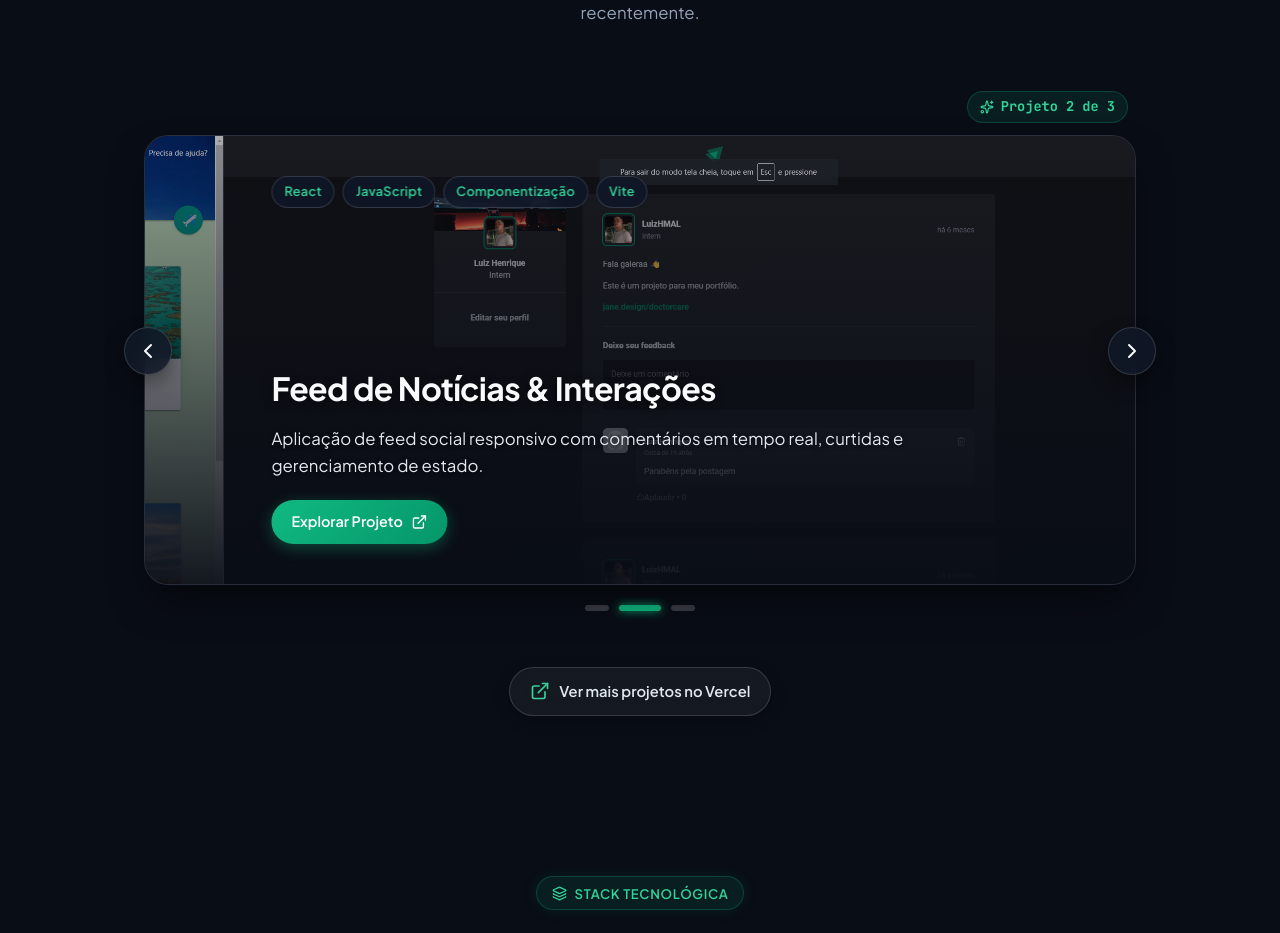
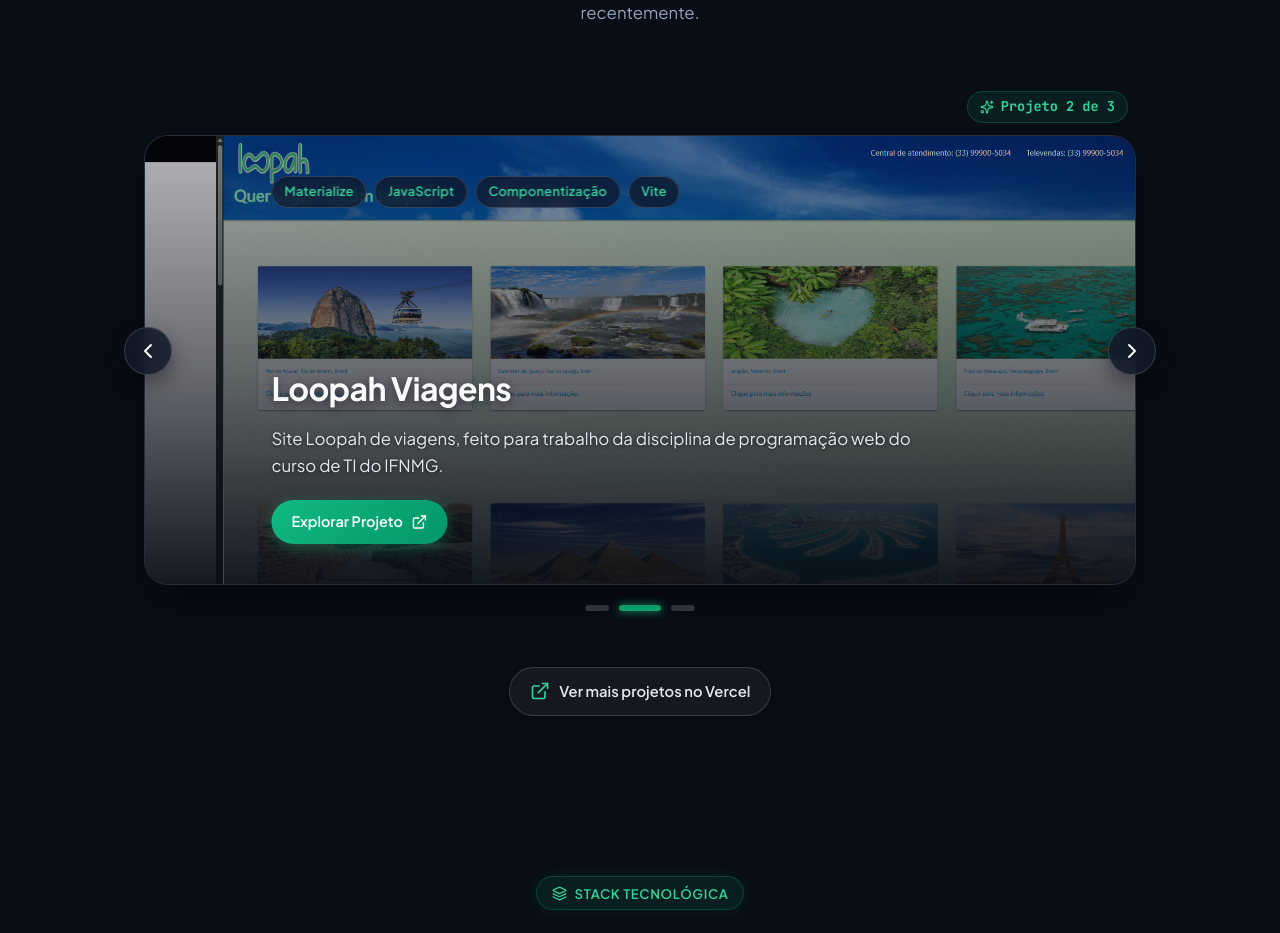
Before and after one commit to LuizHMAL/mypage, a React (Vite) app: page / in a window 1280 px wide. Shown: the part 1040-1973 px from the top of the page. Built offline with nearby package versions, Linux system fonts and the light colour scheme.

Commit message:
Hotffix direto na main dos links que deram problema - solucionado

```diff
--- a/src/App.jsx
+++ b/src/App.jsx
@@ -59,25 +59,25 @@ export function App() {
 
   const projectsData = [
     {
-      imagem: "/assets/loopah.png",
+      imagem: "/assets/DECSI.png",
       titulo: "Companhia Loopah",
-      descricao: "Plataforma de turismo e reservas de viagens com navegação dinâmica e design intuitivo.",
-      tags: ["React", "CSS Modules", "Vite", "UX/UI"],
-      link: "https://vercel.com/luiz-henriques-projects-953f8b78"
+      descricao: "Plataforma institucional do DECSI de cursos superiores de TI do campus ICEA - UFOP.",
+      tags: ["Manutenção, Institucional"],
+      link: "https://decsi.ufop.br/"
     },
     {
-      imagem: "/assets/ifimg.png",
-      titulo: "Feed de Notícias & Interações",
-      descricao: "Aplicação de feed social responsivo com comentários em tempo real, curtidas e gerenciamento de estado.",
-      tags: ["React", "JavaScript", "Componentização", "Vite"],
-      link: "https://vercel.com/luiz-henriques-projects-953f8b78"
+      imagem: "/assets/loopah.png",
+      titulo: "Loopah Viagens",
+      descricao: "Site Loopah de viagens, feito para trabalho da disciplina de programação web do curso de TI do IFNMG.",
+      tags: ["Materialize", "JavaScript", "Componentização", "Vite"],
+      link: "https://loopah.vercel.app/"
     },
     {
       imagem: "/assets/WeJ.png",
       titulo: "Portal Institucional WeJ",
       descricao: "Site institucional corporativo para apresentação de serviços e empresas associadas ao grupo.",
       tags: ["React", "Design Responsivo", "Modern CSS", "Vercel"],
-      link: "https://vercel.com/luiz-henriques-projects-953f8b78"
+      link: "https://desafio-visao.vercel.app/"
     }
   ];
 
```
Also changed, not shown: public/assets/DECSI.png (added).
